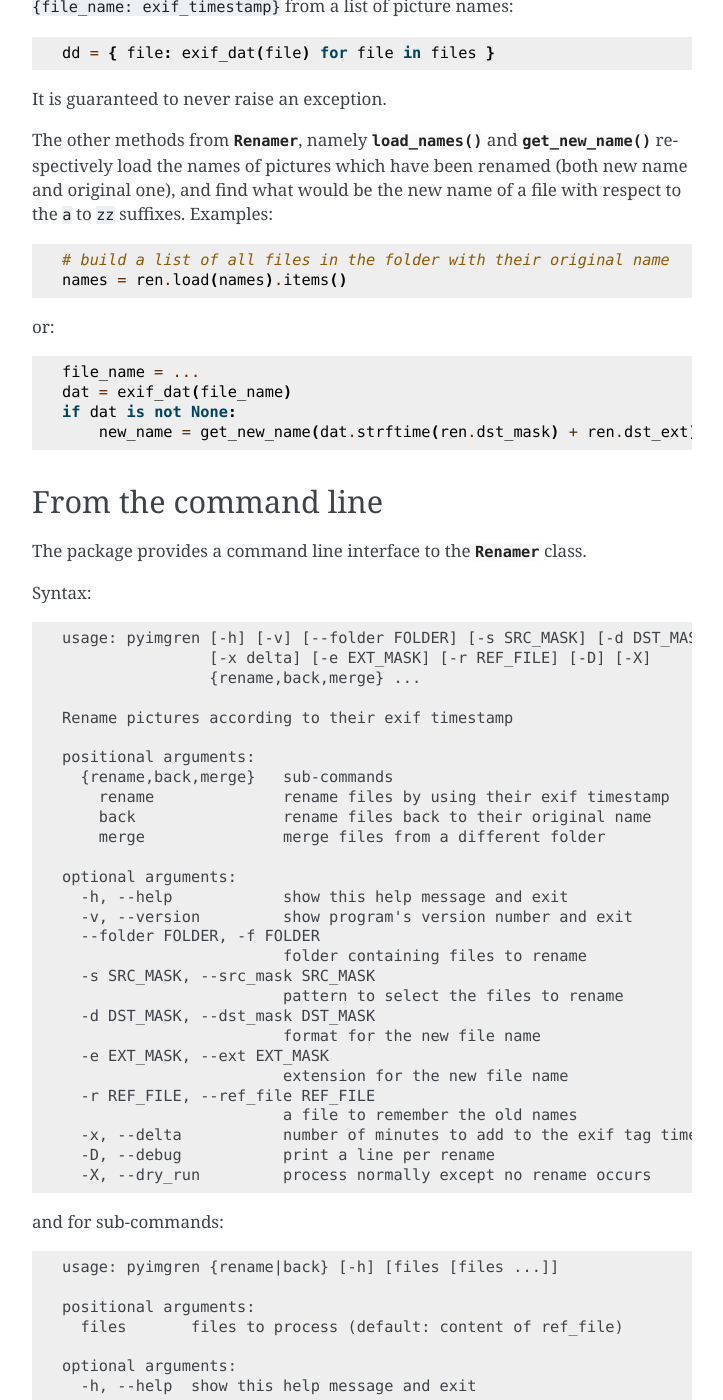
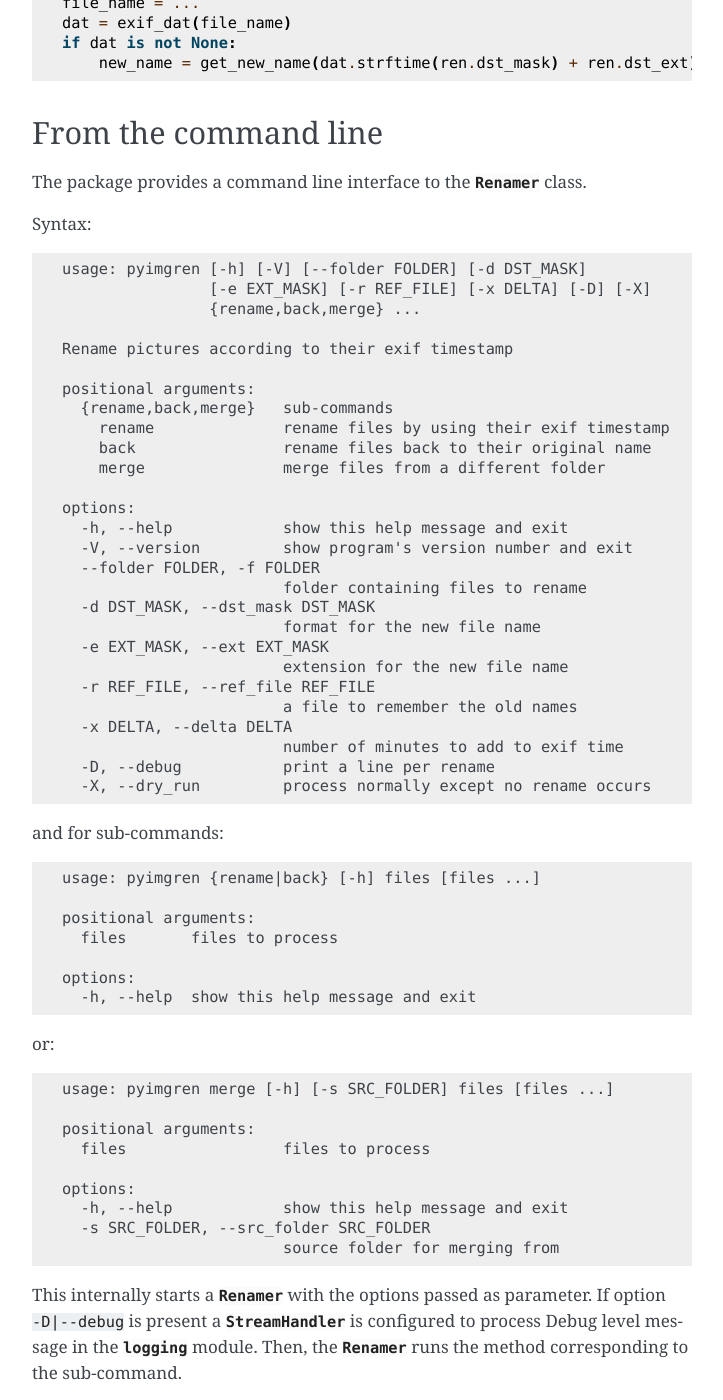
Before and after one commit to s-ball/pyimgren, a Sphinx documentation site: the page built from docs/usage.rst, in a window 1280 px wide and 1400 px high, scrolled down 1554 px. Shown: the whole window, without its empty margins (388-1111 px from the left). Built offline with Sphinx 7.4.7, drawn with Linux system fonts in a browser that asks for light colours; the version number could not be read and is left out; some of the changed text lies outside the part shown.

```diff
--- a/docs/usage.rst
+++ b/docs/usage.rst
@@ -15,50 +15,52 @@ You only have to import :mod:`pyimgren` and create a :class:`~pyimgren.pyimgren.
 
 and that's all...
 
-You can then use the :meth:`~.rename` and :meth:`~.back` methods to rename pictures forth and back::
+You can then use the :meth:`~.rename` and :meth:`~.back` methods to rename
+pictures forth and back::
 
-    ren.rename()      # rename all files in the folder matching DSCF*.JPG
+    ren.rename("DSC*.JPF")     # rename all files in the folder matching DSCF*.JPG
     ...
     ren.back("20160910*.jpg")  # only rename back pictures taken on 10/09/2016
 
-You can also merge files from a different directory. It makes sense when you want to pick pictures from another camera::
+You can also merge files from a different directory. It makes sense when you
+want to pick pictures from another camera::
 
-    ren.merge("e:\dcim", "IMG*.JPG")
+    ren.merge("IMG*.JPG", src_folder="e:\dcim")
 
 Mid-level usage
 ***************
 
-All messages from the :mod:`pyimgren` module go through the :mod:`logging` module. If you want debug messages to be actually printed, you **must** configure a non default handler processing that level before using :meth:`~.rename`, :meth:`~.back` and :meth:`~.merge`, methods with a `debug=True` parameter::
+All messages from the :mod:`pyimgren` module go through the :mod:`logging`
+module. If you want debug messages to be actually printed, you **must**
+configure a non default handler processing that level before using
+:meth:`~.rename`, :meth:`~.back` and :meth:`~.merge`, methods with a
+`debug=True` parameter::
 
     log = logging.getLogger('pyimgren')
     log.setLevel(logging.DEBUG)
     log.addHandler(logging.StreamHandler())
     ...
-    ren.rename(debug=True)           # ok, debug messages will be printed
-
-You can automatically process sub folders. If `thumbnails` is a subfolder of the current folder, you can use::
-
-    ren.rename("thumbnails")
-
-This will automatically start a new :class:`~.Renamer` in ``thumbnails`` with the exact same options as ``ren`` and call :meth:`~.rename` on it. But **beware**:
-
-* this will process all files matching the ``src_mask`` parameter of ``ren``
-* this will create a ``names.log`` file (or more exactly a file for which the name is the value of the ``ref_file`` parameter) in the ``thumbnails`` directory.
-
-Long story made short, it can make sense and is actually used in the command line interface, but it does not allow to process folders that are not descendant from the ``ren`` folder, nor to specify a limited list of files.
+    ren.rename("IMG*.JPEG", debug=True)       # ok, debug messages will be printed
 
 Advanced usage
 **************
 
-If you want to build a complete front end for :mod:`pyimgren`, you will probably be interested by the others methods from :class:`~.Renamer` and the function :func:`~.exif_dat`.
+If you want to build a complete front end for :mod:`pyimgren`, you will
+probably be interested by the others methods from :class:`~.Renamer` and the
+function :func:`~.exif_dat`.
 
-This last one tries its best to extract an exif timestamp from a file and returns ``None`` if it could not find one. You can use it to easily build a dictionary ``{file_name: exif_timestamp}`` from a list of picture names::
+This last one tries its best to extract an exif timestamp from a file and
+returns ``None`` if it could not find one. You can use it to easily build a
+dictionary ``{file_name: exif_timestamp}`` from a list of picture names::
 
     dd = { file: exif_dat(file) for file in files }
 
-It is guaranteed to never raise an exception.
+It is guaranteed to never raise any exception.
 
-The other methods from :class:`~.Renamer`, namely :meth:`~.load_names` and :meth:`~.get_new_name` respectively load the names of pictures which have been renamed (both new name and original one), and find what would be the new name of a file with respect to the ``a`` to ``zz`` suffixes. Examples::
+The other methods from :class:`~.Renamer`, namely :meth:`~.load_names` and
+:meth:`~.get_new_name` respectively load the names of pictures which have been
+renamed (both new name and original one), and find what would be the new name
+of a file with respect to the ``a`` to ``zz`` suffixes. Examples::
 
     # build a list of all files in the folder with their original name
     names = ren.load(names).items()
@@ -81,8 +83,8 @@ Syntax:
 
 .. code-block:: none
 
-    usage: pyimgren [-h] [-v] [--folder FOLDER] [-s SRC_MASK] [-d DST_MASK]
-                    [-x delta] [-e EXT_MASK] [-r REF_FILE] [-D] [-X]
+    usage: pyimgren [-h] [-V] [--folder FOLDER] [-d DST_MASK]
+                    [-e EXT_MASK] [-r REF_FILE] [-x DELTA] [-D] [-X]
                     {rename,back,merge} ...
 
     Rename pictures according to their exif timestamp
@@ -93,20 +95,19 @@ Syntax:
         back                rename files back to their original name
         merge               merge files from a different folder
 
-    optional arguments:
+    options:
       -h, --help            show this help message and exit
-      -v, --version         show program's version number and exit
+      -V, --version         show program's version number and exit
       --folder FOLDER, -f FOLDER
                             folder containing files to rename
-      -s SRC_MASK, --src_mask SRC_MASK
-                            pattern to select the files to rename
       -d DST_MASK, --dst_mask DST_MASK
                             format for the new file name
       -e EXT_MASK, --ext EXT_MASK
                             extension for the new file name
       -r REF_FILE, --ref_file REF_FILE
                             a file to remember the old names
-      -x, --delta           number of minutes to add to the exif tag time
+      -x DELTA, --delta DELTA
+                            number of minutes to add to exif time
       -D, --debug           print a line per rename
       -X, --dry_run         process normally except no rename occurs
 
@@ -114,28 +115,31 @@ and for sub-commands:
 
 .. code-block:: none
 
-    usage: pyimgren {rename|back} [-h] [files [files ...]]
+    usage: pyimgren {rename|back} [-h] files [files ...]
 
     positional arguments:
-      files       files to process (default: content of ref_file)
+      files       files to process
 
-    optional arguments:
+    options:
       -h, --help  show this help message and exit
-
 or:
 
 .. code-block:: none
 
-    usage: pyimgren merge [-h] folder [files [files ...]]
+    usage: pyimgren merge [-h] [-s SRC_FOLDER] files [files ...]
 
     positional arguments:
-      folder      folder from where merge picture files
-      files       files to process (default: src_mask)
+      files                 files to process
 
-    optional arguments:
-      -h, --help  show this help message and exit
+    options:
+      -h, --help            show this help message and exit
+      -s SRC_FOLDER, --src_folder SRC_FOLDER
+                            source folder for merging from
 
-This internally starts a :class:`~.Renamer` with the options passed as parameter. If option ``-D|--debug`` is present a :class:`StreamHandler` is configured to process Debug level message in the :mod:`logging` module. Then, the :class:`~.Renamer` runs the method corresponding to the sub-command.
+This internally starts a :class:`~.Renamer` with the options passed as
+parameter. If option ``-D|--debug`` is present a :class:`StreamHandler`
+is configured to process Debug level message in the :mod:`logging` module.
+Then, the :class:`~.Renamer` runs the method corresponding to the sub-command.
 
 Default values:
 ***************
@@ -156,12 +159,15 @@ Options ``debug`` and ``dry_run`` are inactive by default.
 Special case
 ************
 
-On Windows, the Python script directories are commonly not in the PATH, and users use the :program:`py` launcher to start the interpretor or the scripts. In that case, the ``pyimgren`` package can be started from the command line as a module:
+On Windows, the Python script directories are commonly not in the PATH,
+and users use the :program:`py` launcher to start the interpreter or the
+scripts. In that case, the ``pyimgren`` package can be started from the
+command line as a module:
 
 .. code-block:: none
 
-    usage: pyimgren [-h] [-v] [--folder FOLDER] [-s SRC_MASK] [-d DST_MASK]
-                    [-e EXT_MASK] [-r REF_FILE] [-x delta] [-D] [-X]
-                    {rename,back,merge} ...
+        usage: py [version] -m pyimgren [-h] [-V] [--folder FOLDER] [-d DST_MASK]
+                        [-e EXT_MASK] [-r REF_FILE] [-x DELTA] [-D] [-X]
+                        {rename,back,merge} ...
 
 The parameters are exactly the same they were for the script.
```
Also changed, not shown: other parts of docs/usage.rst (+0 -1 lines), docs/api.rst (+4 -4 lines), docs/install.rst (+30 -8 lines), docs/overview.rst (+7 -5 lines), docs/testing.rst (+12 -6 lines).
